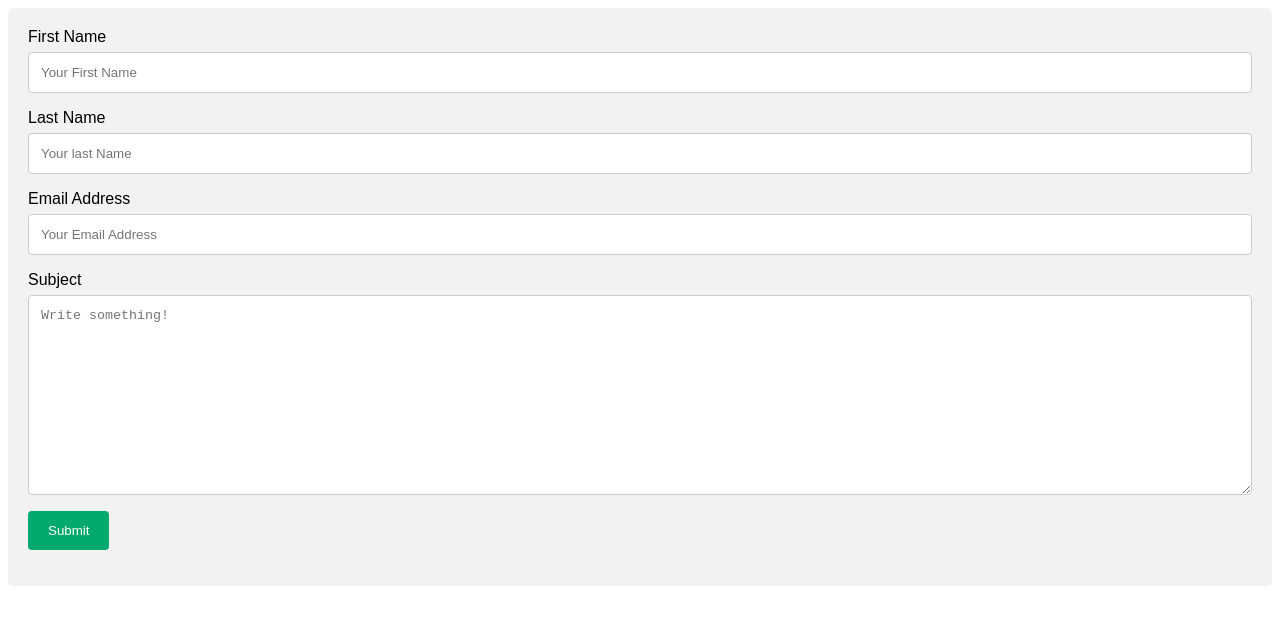
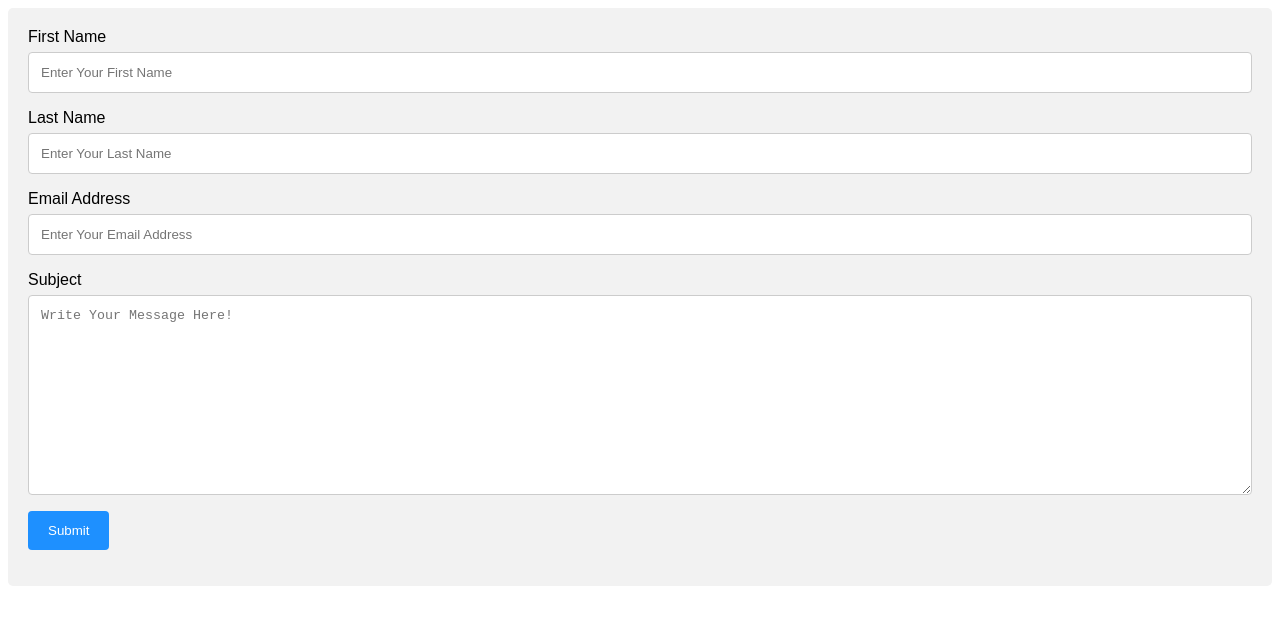
Before and after one commit to amirc42/amircportfolio, a Jekyll site: the page contactbackend.html, which Jekyll copies as it is, in a window 1280 px wide. Shown: the top 625 px of the page. Built offline with Jekyll 4.4.1, drawn with Linux system fonts in a browser that asks for light colours.

Commit message:
Update contactbackend.html

```diff
--- a/contactbackend.html
+++ b/contactbackend.html
@@ -15,7 +15,7 @@ input[type=text], select, textarea {
 }
 
 input[type=submit] {
-  background-color: #04AA6D;
+  background-color: DodgerBlue;
   color: white;
   padding: 12px 20px;
   border: none;
@@ -43,17 +43,17 @@ input[type=submit]:hover {
     method="POST"
   >
     <label for="fname">First Name</label>
-    <input type="text" id="fname" name="firstname" placeholder="Your First Name">
+    <input type="text" id="fname" name="firstname" placeholder="Enter Your First Name">
 
     <label for="lname">Last Name</label>
-    <input type="text" id="lname" name="Lastname" placeholder="Your last Name">
+    <input type="text" id="lname" name="Lastname" placeholder="Enter Your Last Name">
 
     <label for="lname">Email Address</label>
-    <input type="text" id="emailadd" name="email" placeholder="Your Email Address">
+    <input type="text" id="emailadd" name="email" placeholder="Enter Your Email Address">
 
 
     <label for="subject">Subject</label>
-    <textarea id="subject" name="subject" placeholder="Write something!" style="height:200px"></textarea>
+    <textarea id="subject" name="subject" placeholder="Write Your Message Here!" style="height:200px"></textarea>
 
     <input type="submit" value="Submit">
 
```
